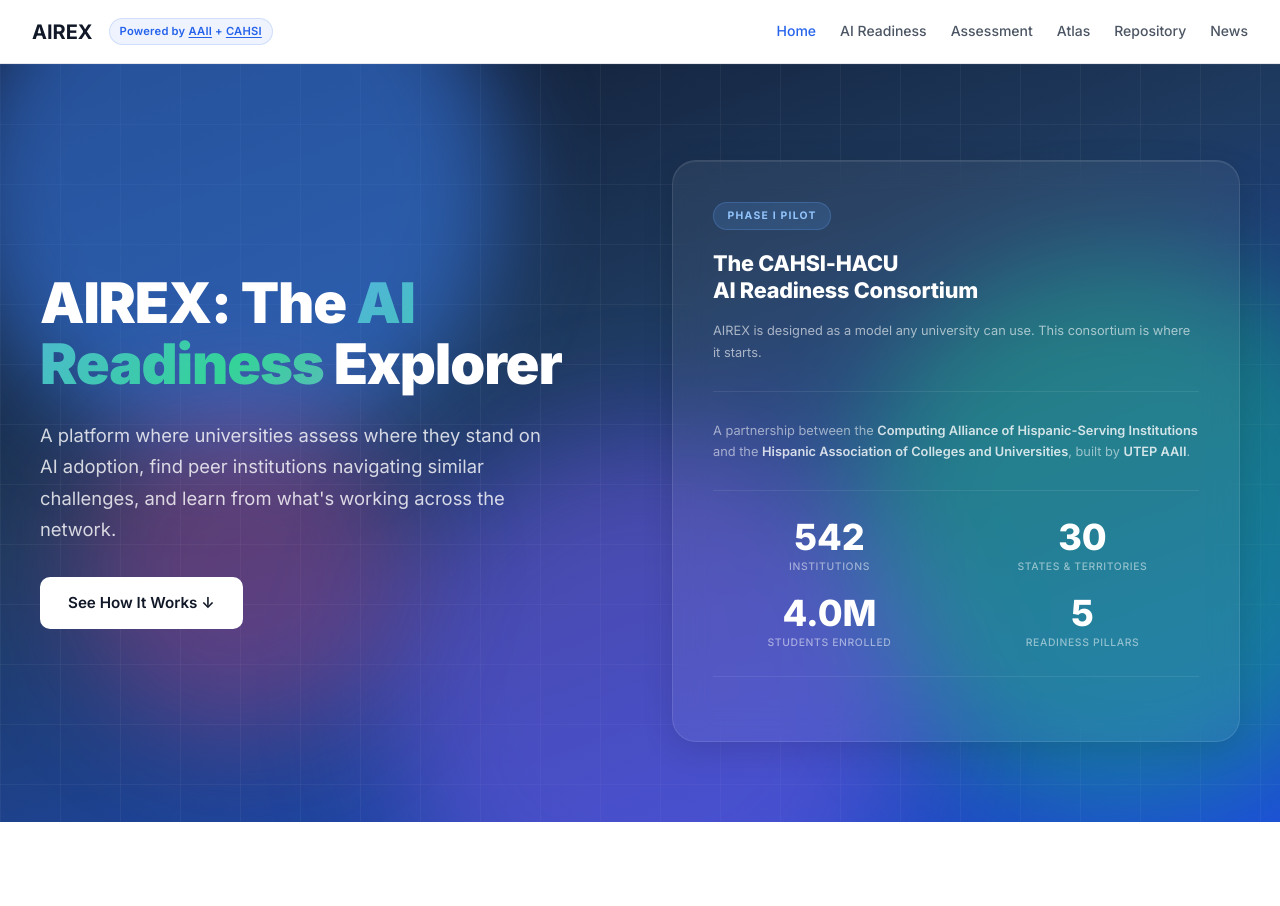
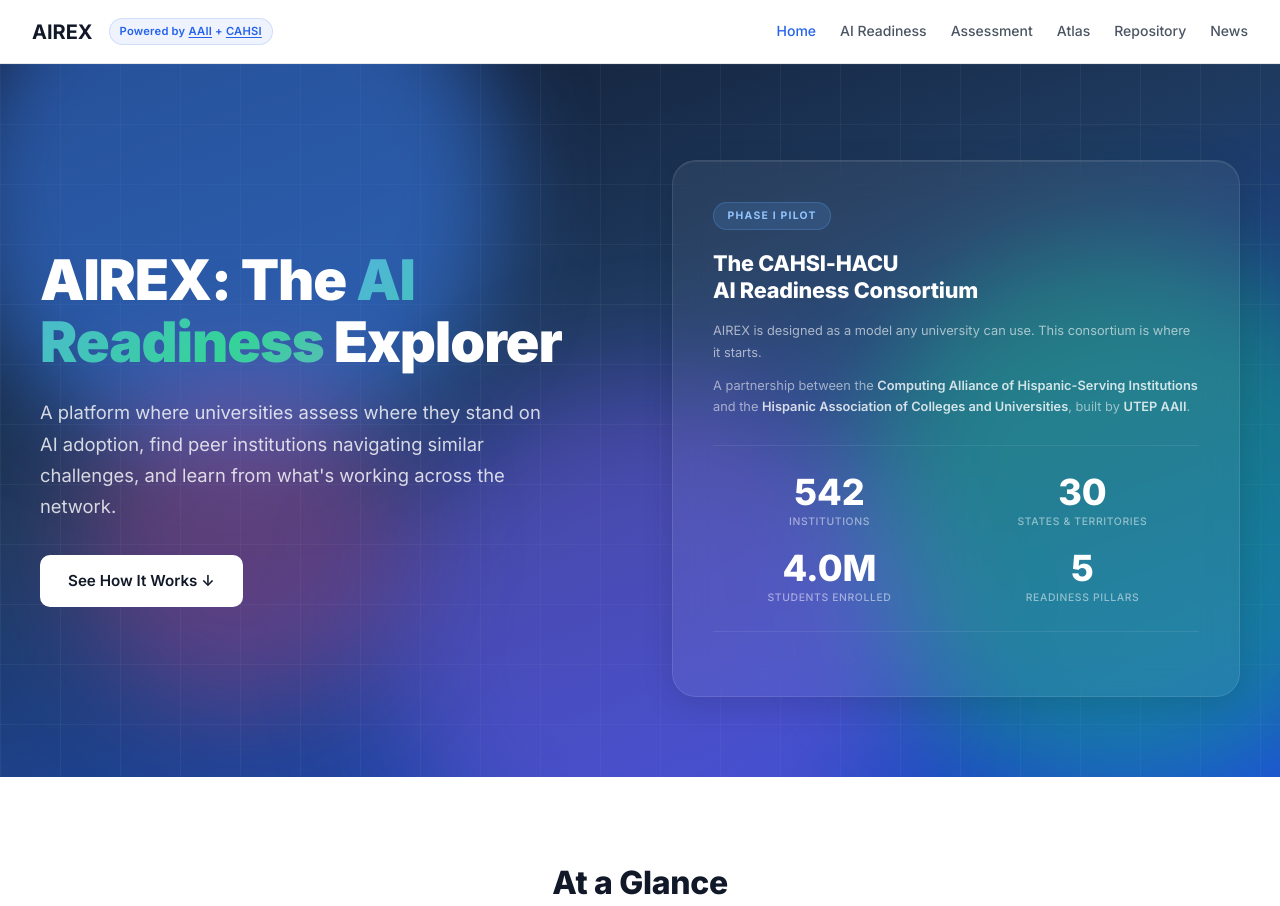
Before and after one commit to cauamcardoso/arex-platform, a Flask app: page / in a window 1280 px wide. Shown: the top 906 px of the page. Run offline with Flask 3, Linux system fonts and the light colour scheme.

Commit message:
Remove divider between stats card paragraphs for seamless flow
Co-Authored-By: Claude Opus 4.6 <noreply@anthropic.com>

```diff
--- a/templates/home.html
+++ b/templates/home.html
@@ -482,9 +482,7 @@
             font-size: 0.8rem;
             color: rgba(255, 255, 255, 0.6);
             line-height: 1.65;
-            margin-bottom: 1.75rem;
-            padding-bottom: 1.75rem;
-            border-bottom: 1px solid rgba(255, 255, 255, 0.08);
+            margin-bottom: 0.75rem;
         }
 
         /* ============================================================
```
